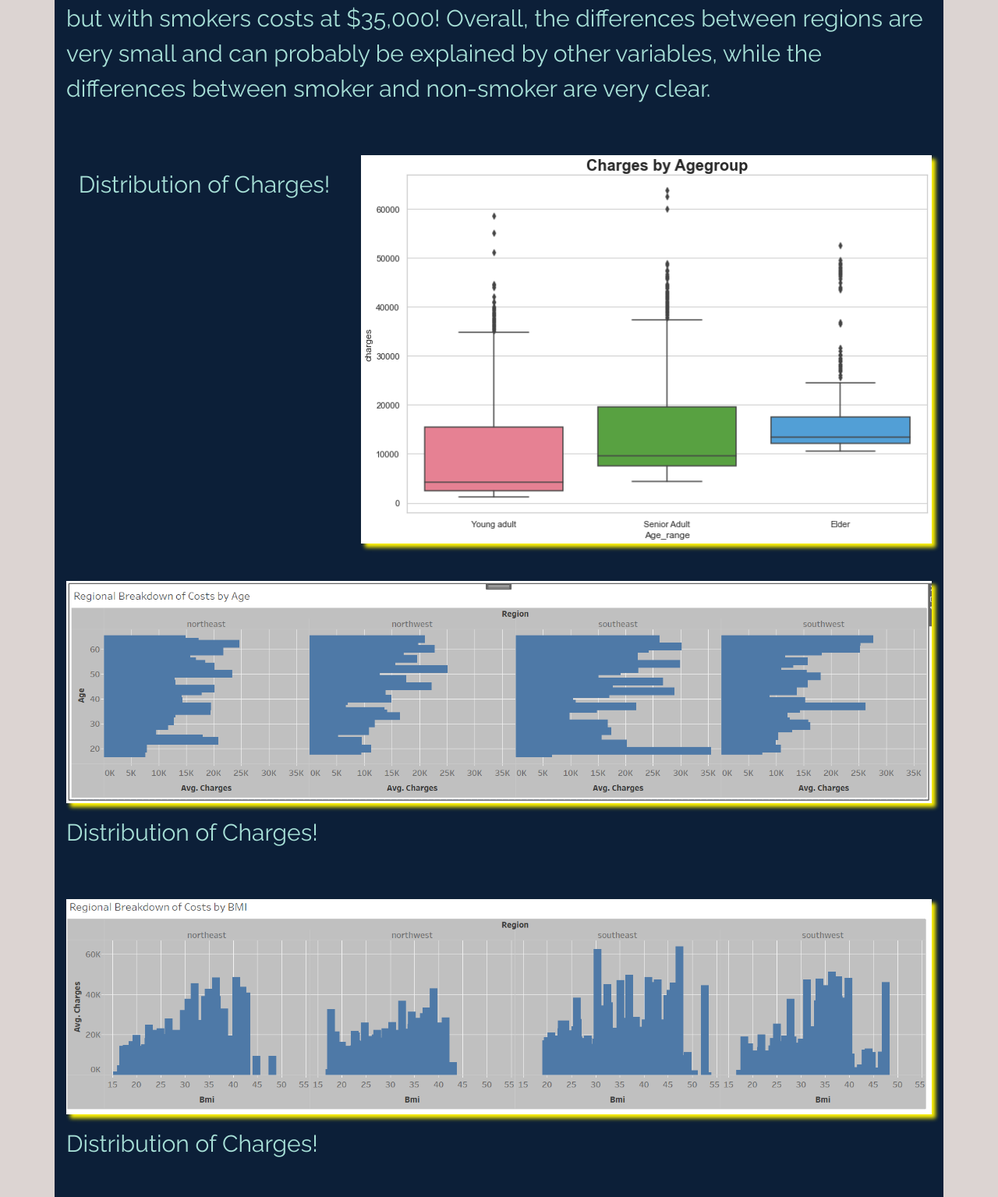
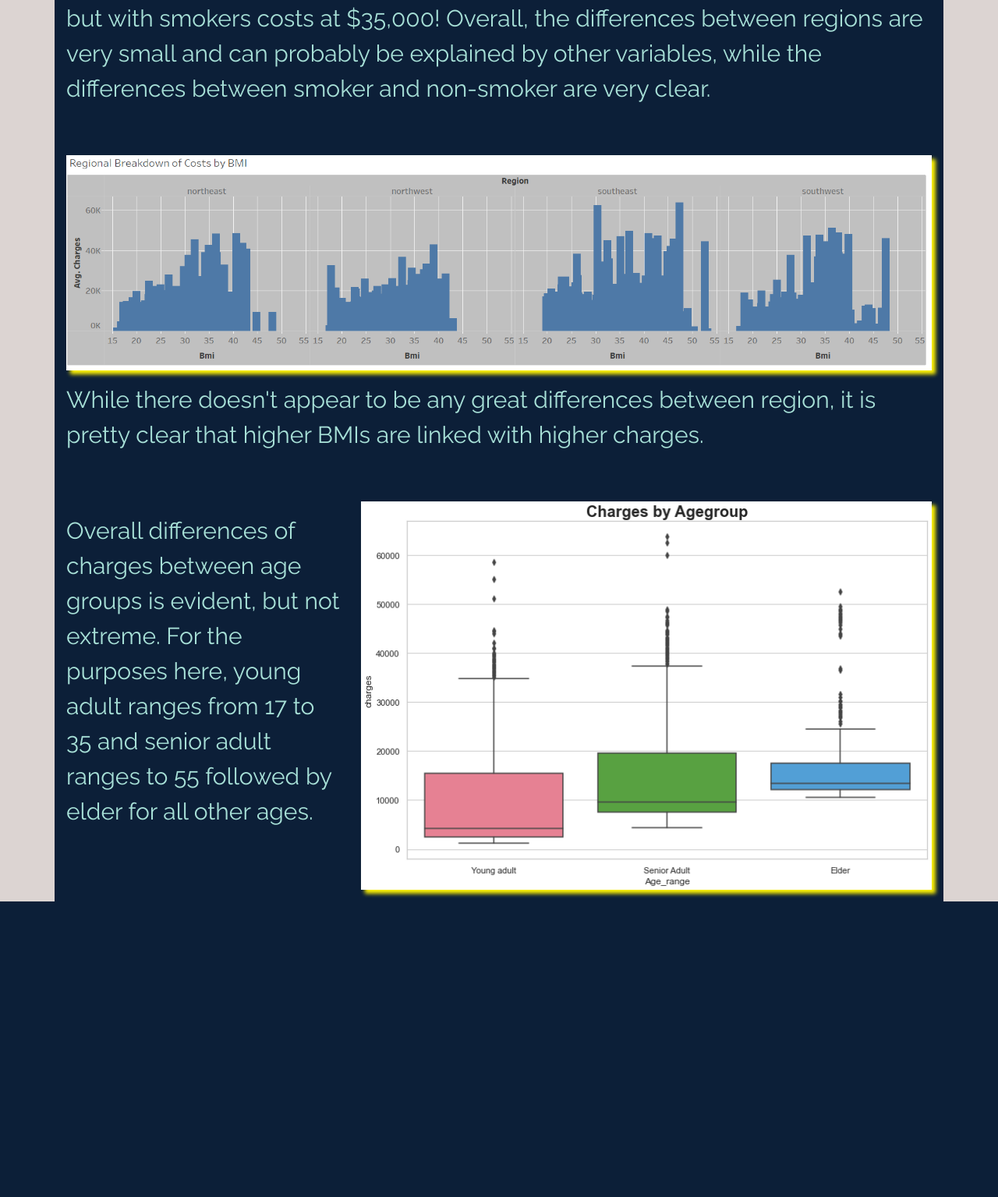
Before and after one commit to khutula/Medical-Insurance-Costs, a Flask app: page /eda in a window 1280 px wide. Shown: the part 2501-4036 px from the top of the page at 78% size. After the commit the page ends 3657 px from the top, so only its background shows below. Run offline with Flask 2, Linux system fonts and the light colour scheme; some libraries are stand-ins or nearby versions; some web fonts are replaced.

Commit message:
add second sections of eda expl

```diff
--- a/templates/eda.html
+++ b/templates/eda.html
@@ -52,28 +52,21 @@
       <p>Charges in the Northeast and Northwest average around the lower end at under $10,000 for non-smokers and $30,000 for smokers. The Southwest falls in the middle with roughly similar costs for non-smokers, but for smokers, costs come out around $32,000. The Southeast's averages for non-smokers is similar again, but with smokers costs at $35,000! Overall, the differences between regions are very small and can probably be explained by other variables, while the differences between smoker and non-smoker are very clear.</p>
 
       <div class="row mt-5">
+        <div class="col d-flex justify-content-center">
+          <img src="../static/images/region_and_bmi_v_cost.PNG" alt="regional breakdown of costs by bmi">
+        </div>
+      </div>
+      <p>While there doesn't appear to be any great differences between region, it is pretty clear that higher BMIs are linked with higher charges.</p>
+
+      <div class="row mt-5">
         <div class="col-4 d-flex justify-content-center">
-          <p>Distribution of Charges!</p>
+          <p>Overall differences of charges between age groups is evident, but not extreme. For the purposes here, young adult ranges from 17 to 35 and senior adult ranges to 55 followed by elder for all other ages.</p>
         </div>
         <div class="col-8 d-flex justify-content-center">
           <img src="../static/images/charges_by_age.PNG" alt="charges by age group">
         </div>
       </div>
 
-      <div class="row mt-5">
-        <div class="col d-flex justify-content-center">
-          <img src="../static/images/region_and_age_v_cost.PNG" alt="regional breakdown of costs by age">
-        </div>
-      </div>
-      <p>Distribution of Charges!</p>
-
-      <div class="row mt-5">
-        <div class="col d-flex justify-content-center">
-          <img src="../static/images/region_and_bmi_v_cost.PNG" alt="regional breakdown of costs by bmi">
-        </div>
-      </div>
-      <p>Distribution of Charges!</p>
-
     </div>
 
 <!-- Begin Standard Content -->
```
